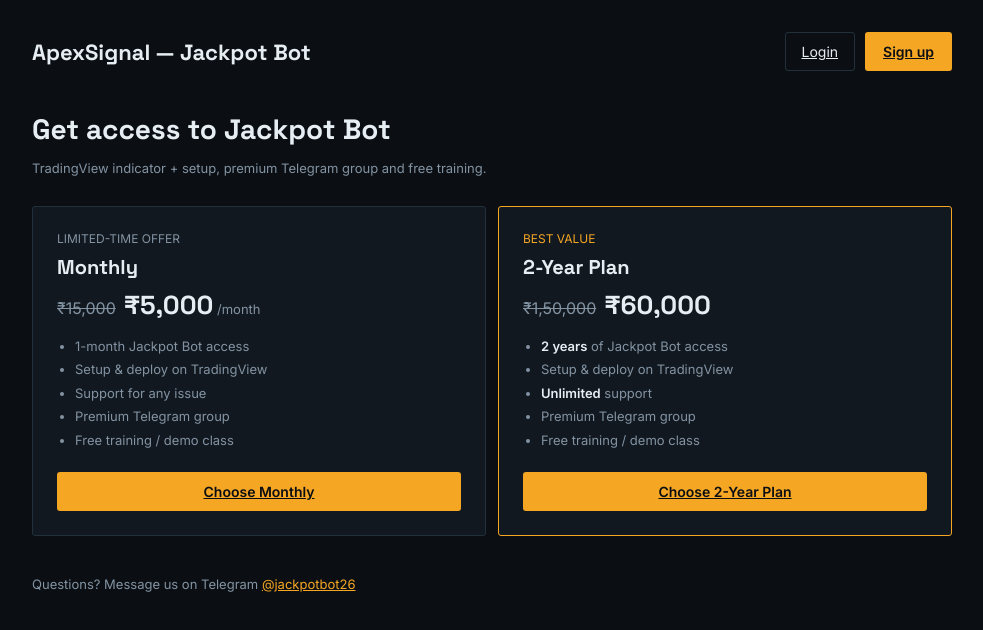
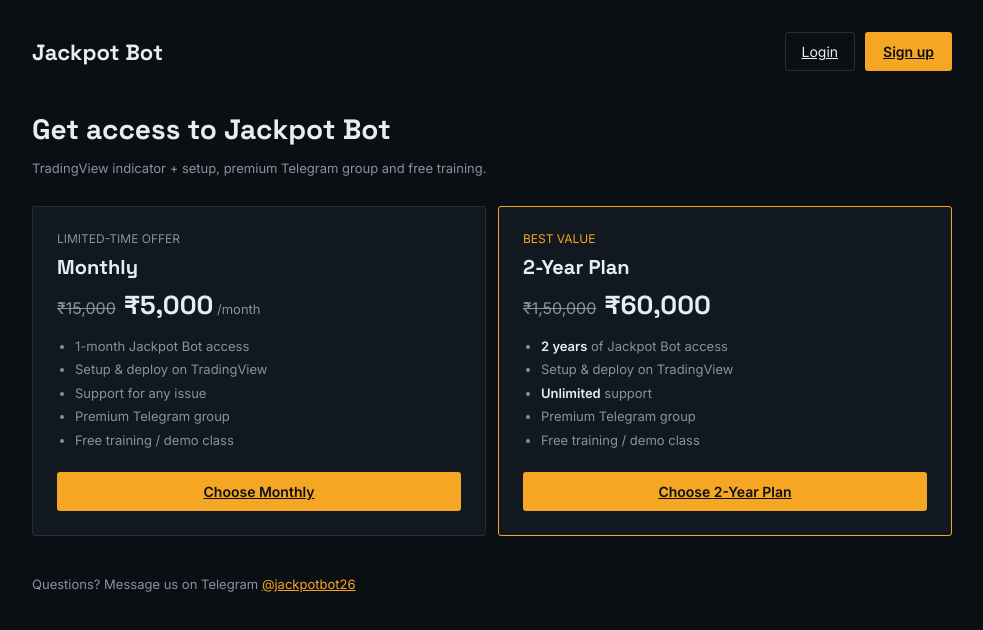
Before and after one commit to onlinebsa/jackpot-bot-platform, a Next.js app: page / in a window 1280 px wide. Shown: the top 630 px of the page, without its empty margins (148-1131 px from the left). Built offline with nearby package versions, Linux system fonts and the light colour scheme.

Commit message:
Rename ApexSignal to Jackpot Bot everywhere

```diff
--- a/src/app/admin/(protected)/customers/[id]/CustomerActions.tsx
+++ b/src/app/admin/(protected)/customers/[id]/CustomerActions.tsx
@@ -20,7 +20,7 @@
   }
 
   const waLink = `https://wa.me/${whatsapp.replace(/\D/g, "")}?text=${encodeURIComponent(
-    "Hi! This is ApexSignal support regarding your Jackpot Bot account."
+    "Hi! This is Jackpot Bot support regarding your account."
   )}`;
 
   return (
--- a/src/app/admin/(protected)/layout.tsx
+++ b/src/app/admin/(protected)/layout.tsx
@@ -22,7 +22,7 @@
       <div className="admin-side">
         <div>
           <div style={{ fontFamily: "'Space Grotesk',sans-serif", fontWeight: 700, marginBottom: 20 }}>
-            ApexSignal Admin
+            Jackpot Bot Admin
           </div>
           <nav className="admin-nav">
             {NAV.map((item) => (
--- a/src/app/layout.tsx
+++ b/src/app/layout.tsx
@@ -1,7 +1,7 @@
 import "./globals.css";
 
 export const metadata = {
-  title: "ApexSignal — Jackpot Bot",
+  title: "Jackpot Bot",
   description: "Subscription platform for the Jackpot Bot TradingView indicator",
 };
 
--- a/src/app/page.tsx
+++ b/src/app/page.tsx
@@ -4,7 +4,7 @@
   return (
     <div className="wrap-wide">
       <div style={{ display: "flex", justifyContent: "space-between", alignItems: "center", marginBottom: 40 }}>
-        <h1 style={{ fontSize: 22 }}>ApexSignal — Jackpot Bot</h1>
+        <h1 style={{ fontSize: 22 }}>Jackpot Bot</h1>
         <div style={{ display: "flex", gap: 10 }}>
           <Link href="/login" className="btn-secondary">Login</Link>
           <Link href="/signup" className="btn">Sign up</Link>
```
